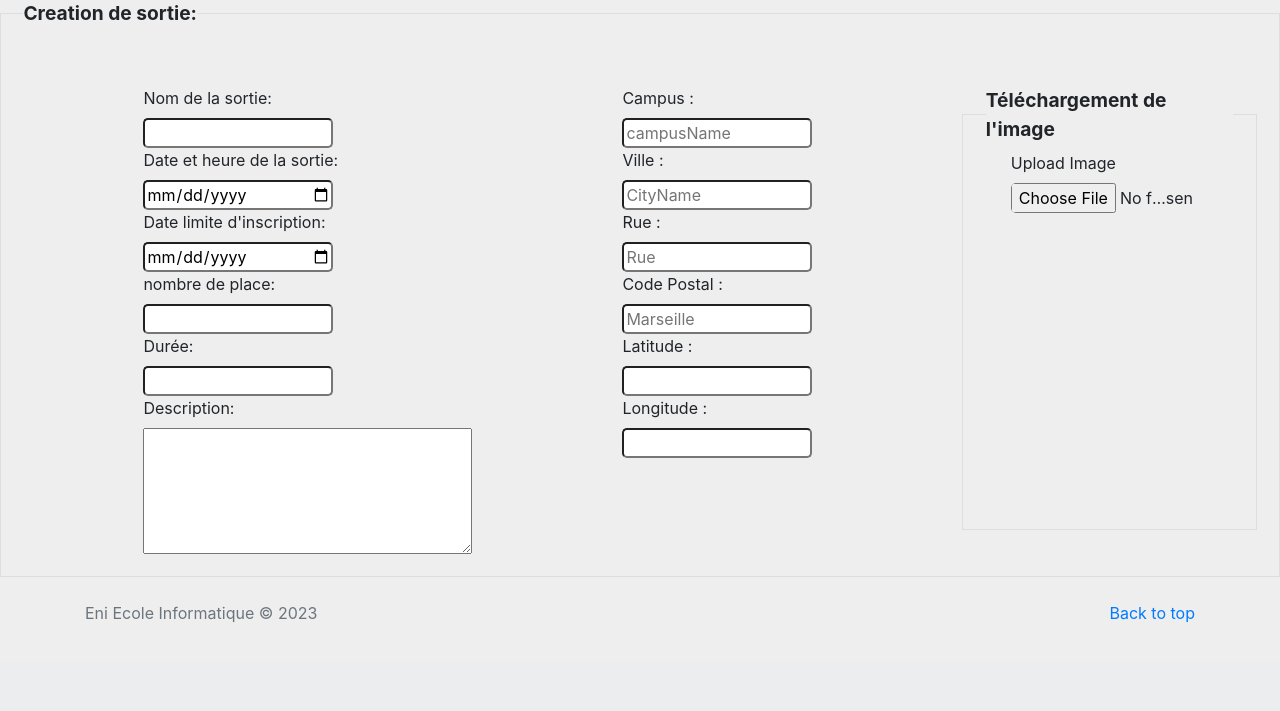
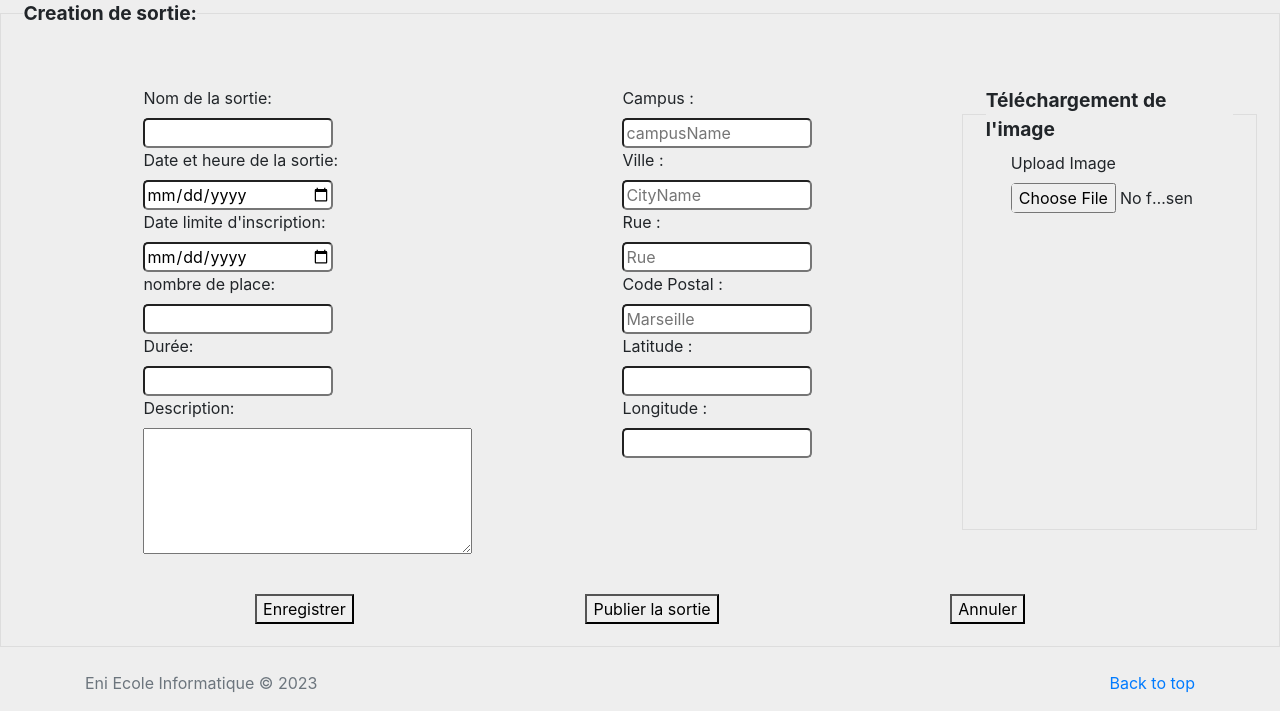
Before and after one commit to omarnadif/EniProject, a Symfony app: template templates/excursions/updateExcursion.html.twig in a window 1280 px wide. Shown: the part 138-849 px from the top of the page. Before the commit the page ends 761 px from the top, so only its background shows below. Run offline with Twig, Linux system fonts and the light colour scheme; the template is opened without the code that fills it, so the values that code supplies are empty; some libraries are stand-ins or nearby versions; some web fonts are replaced.

Commit message:
twig liste sorties a jour v2

```diff
--- a/public/css/updateExcursion.css
+++ b/public/css/updateExcursion.css
@@ -66,3 +66,9 @@ fieldset.scheduler-border-2{
     width: auto;
 
 }
+
+.bouttonCreation{
+    display: flex;
+    margin-top: 40px;
+    justify-content: space-evenly;
+}
--- a/templates/excursions/updateExcursion.html.twig
+++ b/templates/excursions/updateExcursion.html.twig
@@ -106,6 +106,11 @@
         </fieldset>
 
     </div>
+        <div class="bouttonCreation">
+            <button>Enregistrer</button>
+            <button>Publier la sortie</button>
+            <button>Annuler</button>
+        </div>
     </fieldset>
     </form>
 {% endblock %}
```
